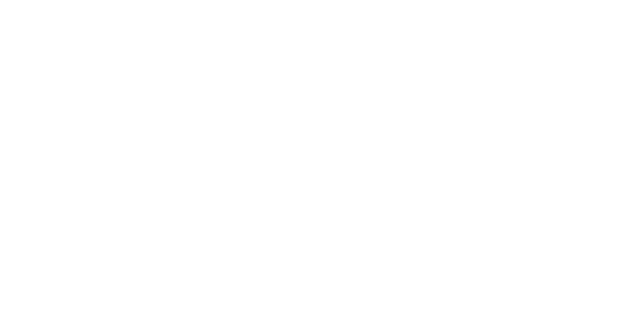
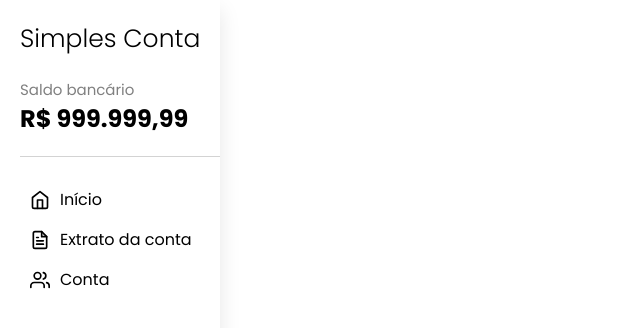
Before and after one commit to GeorgeSantana1/simples-conta-internet-banking, a React (Create React App) app: page /app in a window 1280 px wide. Shown: the top 328 px of the page, without its empty margins (0-640 px from the left). Built offline with nearby package versions, Linux system fonts and the light colour scheme.

Commit message:
Sidebar of home page finished

```diff
--- /dev/null
+++ b/src/pages/Home/index.tsx
@@ -0,0 +1,41 @@
+import React from 'react'
+
+import {
+  Container,
+  Title,
+  BalanceContainer,
+  NavItem,
+  HomeIcon,
+  FileIcon,
+  AccountIcon,
+} from './styles'
+
+const Home: React.FC = () => {
+  return (
+    <Container>
+      <aside>
+        <Title>Simples Conta</Title>
+        <BalanceContainer>
+          <p>Saldo bancário</p>
+          <h1>R$ 999.999,99</h1>
+        </BalanceContainer>
+        <nav>
+          <NavItem>
+            <HomeIcon />
+            Início
+          </NavItem>
+          <NavItem>
+            <FileIcon />
+            Extrato da conta
+          </NavItem>
+          <NavItem>
+            <AccountIcon />
+            Conta
+          </NavItem>
+        </nav>
+      </aside>
+    </Container>
+  )
+}
+
+export default Home
--- /dev/null
+++ b/src/pages/Home/styles.ts
@@ -0,0 +1,67 @@
+import styled, { css } from 'styled-components'
+import { FiHome, FiUsers, FiFileText } from 'react-icons/fi'
+
+export const Container = styled.div`
+  display: flex;
+
+  > aside {
+    box-shadow: 0 10px 20px rgba(0,0,0,0.1);
+    padding: 20px 0 20px 20px;
+    height: 100vh;
+
+    > nav {
+      padding-top: 20px;
+      border-top: 0.38px solid lightgray;
+    }
+  }
+`
+
+export const Title = styled.p`
+  font-size: 25px;
+  font-weight: lighter;
+  user-select: none;
+  margin-right: 20px;
+`
+
+export const BalanceContainer = styled.div`
+  margin-top: 20px;
+  margin-bottom: 20px;
+
+  > p {
+    font-size: 15px;
+    color: gray;
+  }
+`
+
+export const NavItem = styled.div`
+  display: flex;
+  align-items: center;
+  margin: 5px 0 5px 0;
+  padding: 5px 5px 5px 10px;
+  border-radius: 8px 0 0 8px;
+  transition: 0.3s;
+  cursor: pointer;
+
+  :hover {
+    background: #eee;
+  }
+`
+
+const iconCss = css`
+  width: 20px;
+  height: 20px;
+  color: black;
+  margin-right: 10px;
+`
+
+export const HomeIcon = styled(FiHome)`
+  ${iconCss}
+`
+
+export const FileIcon = styled(FiFileText)`
+  ${iconCss}
+`
+
+export const AccountIcon = styled(FiUsers)`
+  ${iconCss}
+`
--- a/src/pages/LandingPage/styles.ts
+++ b/src/pages/LandingPage/styles.ts
@@ -23,7 +23,7 @@
   }
 `
 
-export const AppTitle = styled.div`
+export const AppTitle = styled.p`
   font-size: 25px;
   font-weight: lighter;
 
--- a/src/pages/Login/index.tsx
+++ b/src/pages/Login/index.tsx
@@ -1,4 +1,5 @@
 import React, { FormEvent, useState } from 'react'
+import { useHistory } from 'react-router-dom'
 import * as Yup from 'yup'
 
 import Input from '../../components/Input'
@@ -16,6 +17,8 @@
 }
 
 const Login: React.FC = () => {
+  const history = useHistory()
+
   const [name, setName] = useState('')
   const [cnpj, setCnpj] = useState('')
 
@@ -45,6 +48,9 @@
       })
 
       console.log("DATA: ", data)
+
+      history.push('/app')
+
       setErrors({})
     } catch(error) {
       if (error instanceof Yup.ValidationError) {
@@ -87,7 +93,7 @@
           value={cnpj}
           onChange={e => maskCnpj(e.target.value)}
           error={errors?.cnpj}
-          placeholder="12.456.789/0001-10"
+          placeholder="12.345.678/0009-10"
         />
         <button type="submit">
           Acessar
--- a/src/routes.tsx
+++ b/src/routes.tsx
@@ -2,6 +2,7 @@
 
 import { BrowserRouter, Switch, Route } from 'react-router-dom'
 
+import Home from './pages/Home'
 import LandingPage from './pages/LandingPage'
 import Login from './pages/Login'
 
@@ -11,6 +12,7 @@
       <Switch>
         <Route path="/" exact component={LandingPage} />
         <Route path="/auth" component={Login} />
+        <Route path="/app" component={Home} />
       </Switch>
     </BrowserRouter>
   )
```
